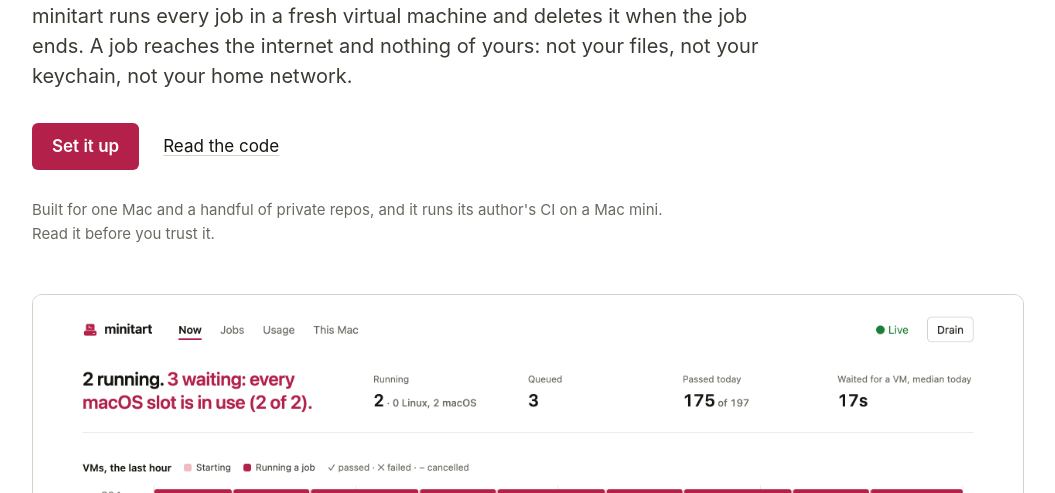
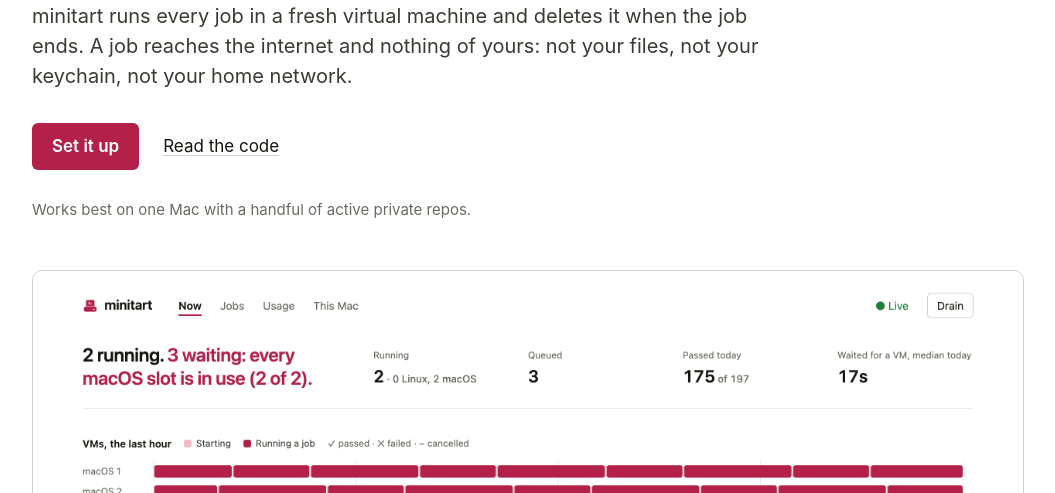
Before and after one commit to zurfyx/minitart, a website: page site/index.html in a window 1280 px wide. Shown: the part 307-800 px from the top of the page, without its empty margins (112-1167 px from the left). Drawn offline with Linux system fonts and the light colour scheme.

Commit message:
Point to the security model plainly, without a warning (#31)
* Point to the security model plainly, without a warning, and leave the URL to the repo's details

"Read it before you trust it" read as a warning. The README now says where the security model
is, in its introduction, and the site says who minitart is for. The website's address is in the
repository's details, where GitHub shows it.

* Say minitart is at its best on one Mac, not that it is only for one person

* Say it simply: minitart works best on one Mac with a handful of private repos

* Point to the security model in fewer words

* Say active private repos: how much a Mac can serve is how busy its repos are

```diff
--- a/site/index.html
+++ b/site/index.html
@@ -45,10 +45,7 @@
           <a class="button" href="https://github.com/zurfyx/minitart#set-it-up">Set it up</a>
           <a href="https://github.com/zurfyx/minitart">Read the code</a>
         </p>
-        <p class="status">
-          Built for one Mac and a handful of private repos, and it runs its author's CI on a Mac
-          mini. Read it before you trust it.
-        </p>
+        <p class="status">Works best on one Mac with a handful of active private repos.</p>
       </section>
 
       <figure class="shot">
```
Also changed, not shown: README.md.
